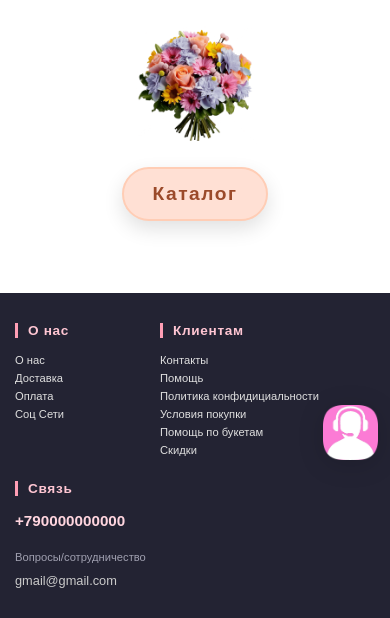
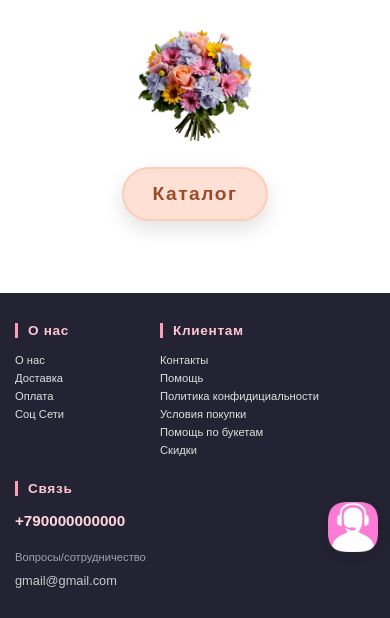
Before and after one commit to egg631990-arch/index, a plain HTML site: page index.html in a window 390 px wide. Shown: the part 274-892 px from the top of the page. Drawn offline with Linux system fonts and the light colour scheme.

Commit message:
Update index.html

```diff
--- a/index.html
+++ b/index.html
@@ -317,9 +317,10 @@
             margin: 8px 0 4px 0;
         }
 
+        /* ===== ПЛАВАЮЩАЯ КНОПКА "ПОМОЩЬ" (ПРАВЫЙ УГОЛ, ЧУТЬ НИЖЕ, ВСЕГДА ПРИ СКРОЛЛЕ) ===== */
         .help-button {
             position: fixed;
-            bottom: 120px;
+            bottom: 30px;
             right: 20px;
             z-index: 999;
             cursor: pointer;
@@ -341,7 +342,7 @@
 
         @keyframes helpClick {
             0% { transform: scale(1); opacity: 1; }
-            50% { transform: scale(1.25); opacity: 0.8; }
+            50% { transform: scale(1.2); opacity: 0.8; }
             100% { transform: scale(1); opacity: 1; }
         }
 
@@ -362,7 +363,7 @@
             .big-footer-rect { padding: 35px 20px; margin-top: 40px; }
             .footer-container { gap: 30px; }
             .footer-group { min-width: 130px; }
-            .help-button { width: 65px; height: 65px; bottom: 130px; right: 15px; }
+            .help-button { width: 65px; height: 65px; bottom: 25px; right: 15px; }
         }
 
         @media (max-width: 550px) {
@@ -370,7 +371,7 @@
             .footer-group { min-width: 120px; }
             .footer-group h4 { font-size: 0.85rem; }
             .footer-links .footer-item { font-size: 0.7rem; }
-            .help-button { width: 55px; height: 55px; bottom: 120px; right: 12px; }
+            .help-button { width: 55px; height: 55px; bottom: 20px; right: 12px; }
             .action-btn { padding: 16px 35px; font-size: 1.4rem; }
         }
 
@@ -382,7 +383,7 @@
             .main-title { font-size: 32px; }
             .subtitle { font-size: 18px; }
             .big-footer-rect { padding: 30px 15px; margin-top: 30px; }
-            .help-button { bottom: 110px; }
+            .help-button { bottom: 18px; width: 50px; height: 50px; }
             .action-btn { padding: 14px 28px; font-size: 1.2rem; border-radius: 50px; }
         }
 
@@ -559,6 +560,7 @@
     helpBtn.addEventListener('click', () => {
         helpBtn.style.animation = 'none';
         setTimeout(() => { helpBtn.style.animation = ''; }, 10);
+        alert('Свяжитесь с нами: +7 900 000-00-00');
     });
 
     const catalogBtn = document.getElementById('catalogBtn');
```
